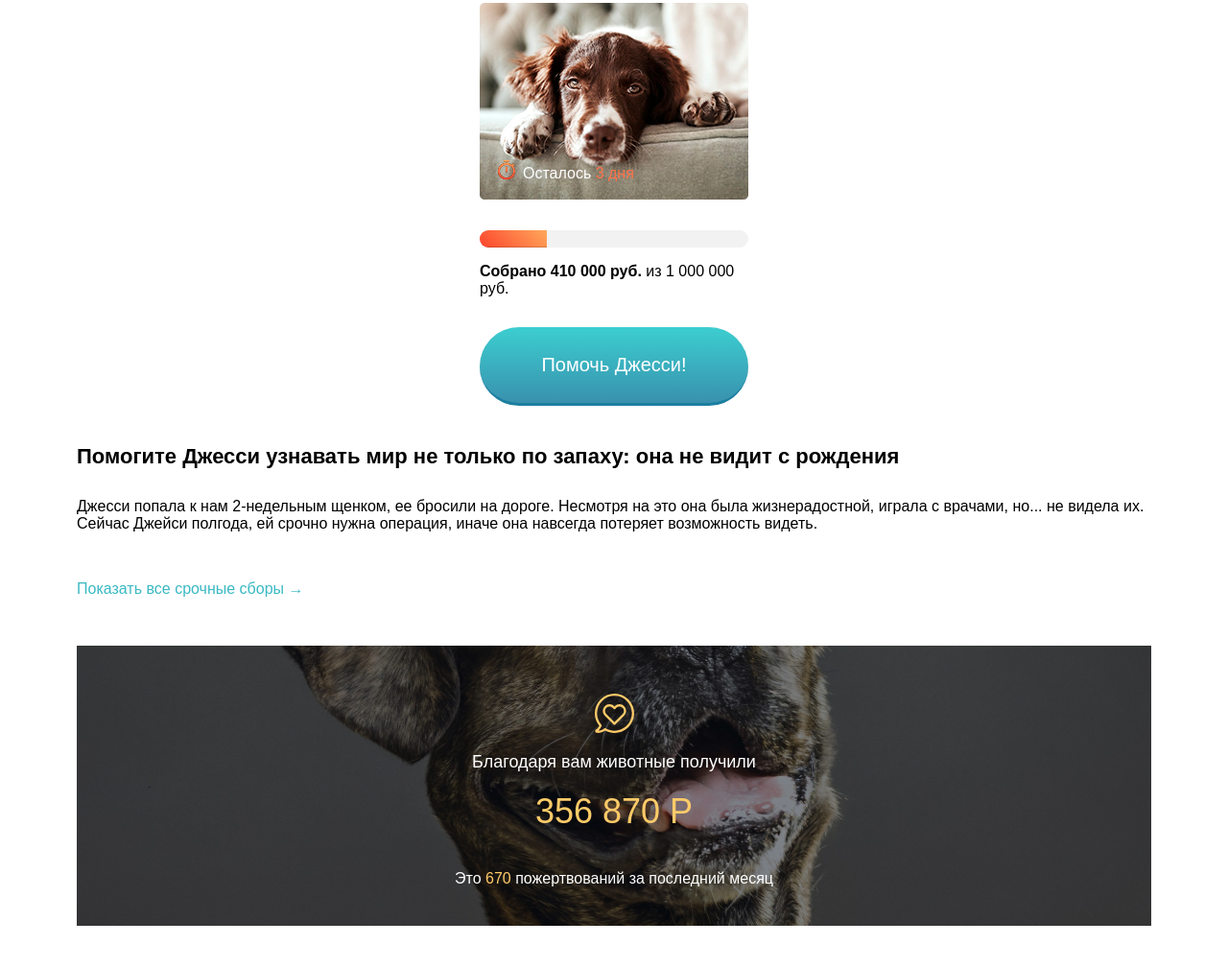
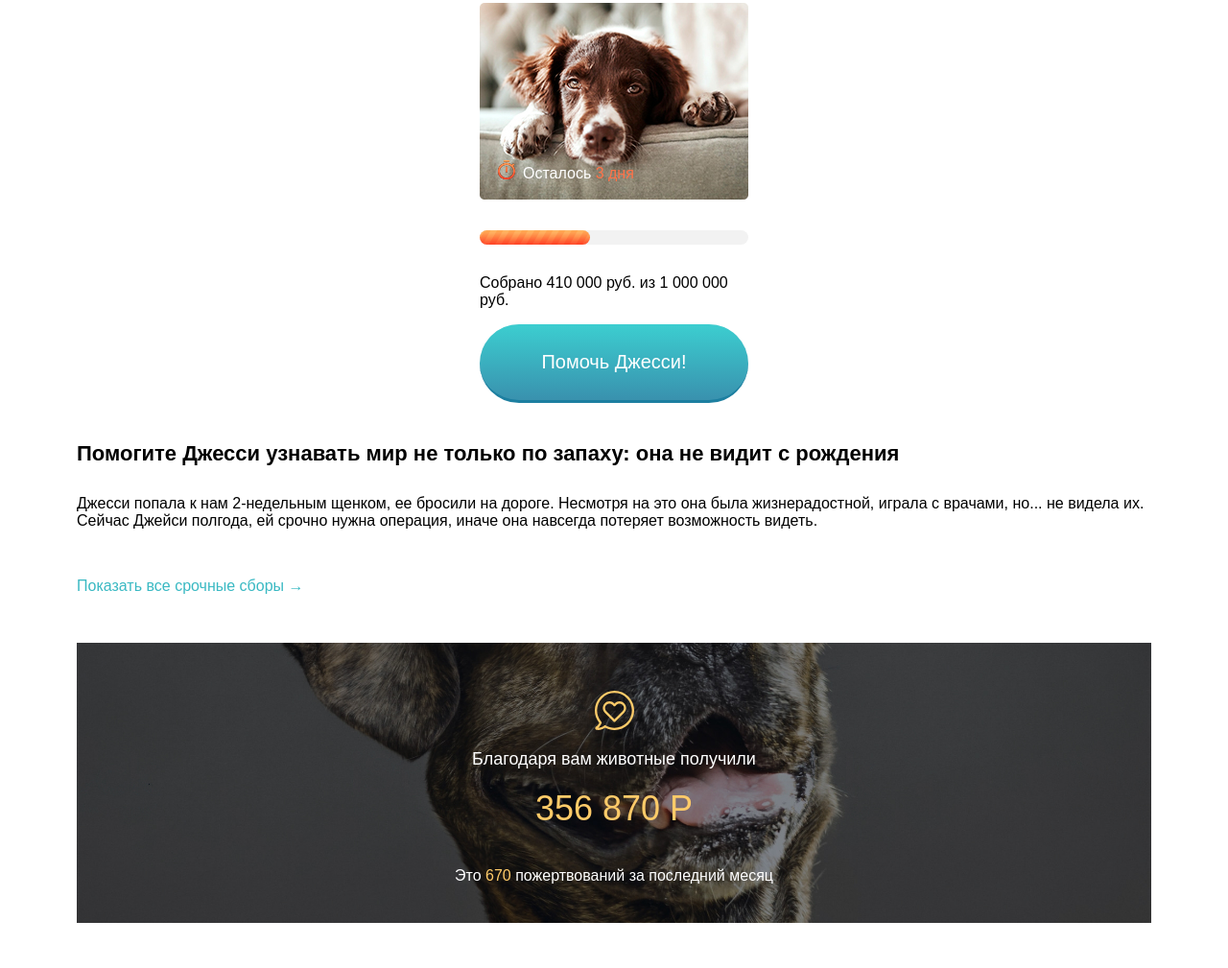
Before and after one commit to ws-morrison/pets, a website: page index.html in a window 1280 px wide. Shown: the part 731-1740 px from the top of the page at 96% size. Drawn offline with Linux system fonts and the light colour scheme.

Commit message:
progress fix

```diff
--- a/index.html
+++ b/index.html
@@ -62,16 +62,17 @@
           <div class="item-state">
             <img src="./source/img/help-img.jpg" alt="" class="help__image" width="280" height="205">
             <span class="item-state__text item-thumb item-thumb--emergency">Осталось <span class="item-state__counter">3
-                дня</span></span>
+                дня
+              </span></span>
           </div>
 
           <div class="progress">
-            <div class="progress-bar">
-              <div class="progress-bar__inner" style="width: 25%"></div>
+            <div class="progress-bar" style="width: 41%">
             </div>
+          </div>
+
           <p class="progress-desc"><span class="progress-desc progress-desc--bold">Собрано <span class="progress-desc__counter">410
                 000 руб.</span></span> из 1 000 000 руб.</p>
-          </div>
         </div>
 
         <div class="button__wrapper">
--- a/source/sass/_b/progress.scss
+++ b/source/sass/_b/progress.scss
@@ -2,36 +2,15 @@
   width: 280px;
   margin: auto 0;
   margin-bottom: 15px;
-}
-
-.progress-bar {
-  overflow: hidden;
-  height: 18px;
-  background-repeat: repeat-x;
-
   background-color: rgb(242, 242, 242);
   border-radius: 15px;
   margin-top: 10px;
 }
 
-.progress-bar__inner {
-  height: 18px;
-  background: linear-gradient(
-    45deg,
-    rgb(252, 68, 44) 0%,
-    rgb(255, 168, 91) 100%
-  );
-
+.progress-bar {
+  // overflow: hidden;
+  height: 15px;
   background-repeat: repeat-x;
-  box-shadow: inset 0 -1px 0 rgba(0, 0, 0, 0.15);
+  border-radius: 15px;
+  background-image: url("../img/progress-bg.png");
 }
-
-.progress-desc {
-  font-size: 16px;
-  font-family: "Effra", "Arial", sans-serif;
-  font-weight: 400;
-}
-
-.progress-desc--bold {
-  font-weight: 700;
-}
```
Also changed, not shown: source/css/style.css, source/img/progress-bg.png (added), source/img/progress-overlay.png (added). Lines whose indentation alone changed are shown as unchanged.
